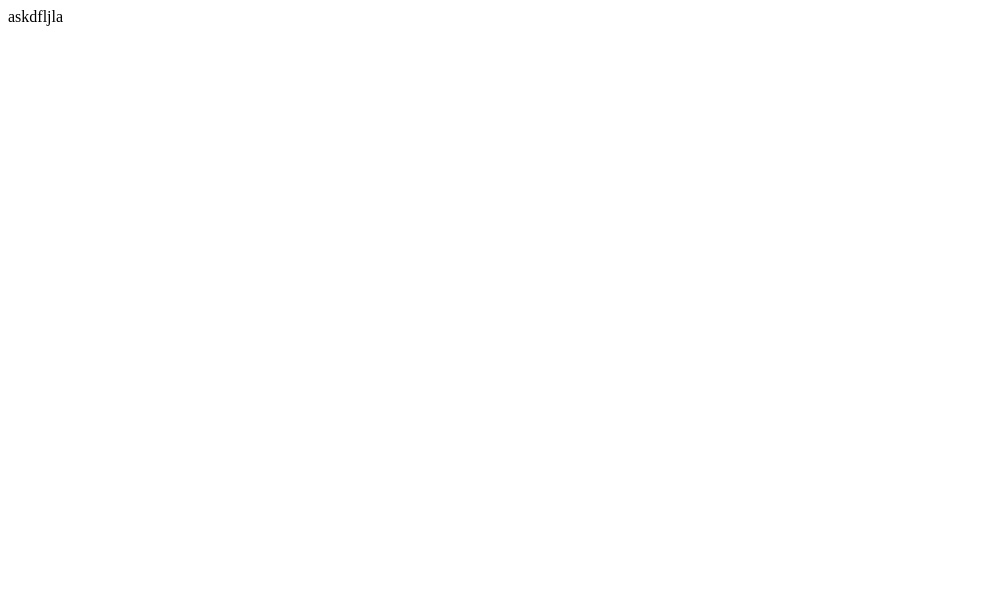
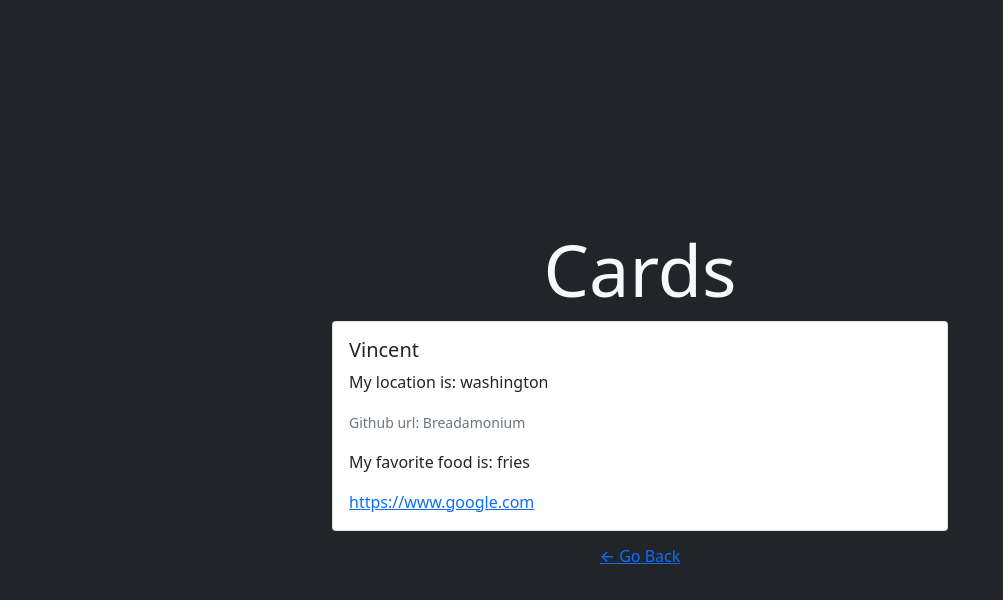
Before and after one commit to Breadamonium/week4gitactivity, a website: page index.html in a window 1280 px wide. Shown: the whole page, without its empty margins (0-1003 px from the left). Drawn offline with nearby package versions, Linux system fonts and the light colour scheme.

Commit message:
final product working-

```diff
--- a/index.html
+++ b/index.html
@@ -1 +1,44 @@
-askdfljla
+<!DOCTYPE html>
+                            <html lang="en">
+                            <head>
+                            <meta charset="UTF-8">
+                            <meta name="viewport" content="width=device-width, initial-scale=1.0">
+                            <meta http-equiv="X-UA-Compatible" content="ie=edge">
+                            <meta name="Description" content="Enter your description here" />
+                            <link rel="stylesheet" href="https://cdn.jsdelivr.net/npm/bootstrap@5.1.3/dist/css/bootstrap.min.css">
+                            <title>This was created by NodeJS</title>
+                            </head>
+
+                            <body>
+                            <main class="d-flex min-vh-100 bg-dark">
+                                <div class="container-fluid my-auto">
+                                <h1 class="display-2 text-center text-light">Cards</h1>
+                                <div class="row justify-content-center">
+
+                                    <div class="col-12 col-sm-6 mb-3">
+                                    <div class="card">
+                                        <div class="col-12 col-md-8">
+                                            <div class="card-body">
+                                            <h5 class="card-title">Vincent</h5>
+                                            <p class="card-text">My location is: washington</p>
+                                            <p class="card-text"><small class="text-muted">Github url: Breadamonium</small></p>
+                                            <p> My favorite food is: fries </p>
+                                            <a href="https://www.google.com">https://www.google.com</a>
+                                            </div>
+                                        </div>
+                                        </div>
+                                    </div>
+                                    </div>
+
+                                    <div class="col-12 text-center">
+                                    <!-- back btn -->
+                                    <h6><a href="./index.html">&larr; Go Back</a></h6>
+                                    </div>
+                                </div>
+                                </div>
+                            </main>
+
+                            <script src="https://cdn.jsdelivr.net/npm/bootstrap@5.1.3/dist/js/bootstrap.bundle.min.js" integrity="sha384-ka7Sk0Gln4gmtz2MlQnikT1wXgYsOg+OMhuP+IlRH9sENBO0LRn5q+8nbTov4+1p" crossorigin="anonymous"></script>
+                            </body>
+
+                            </html>
```
Also changed, not shown: index.js (+62 -1 lines).
